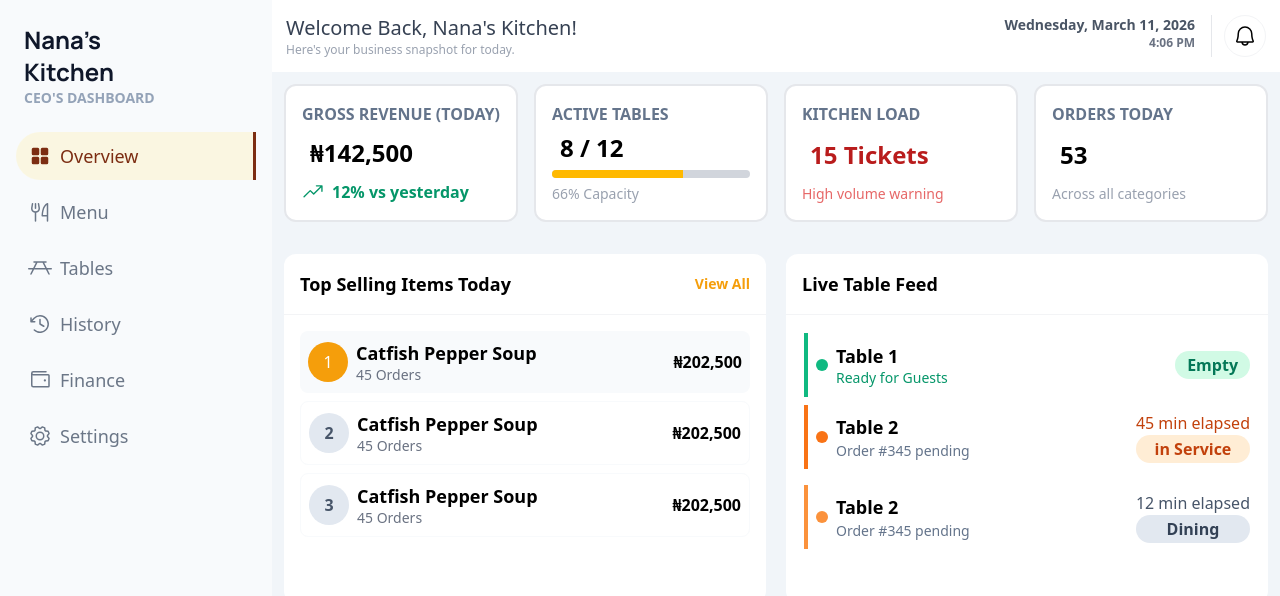
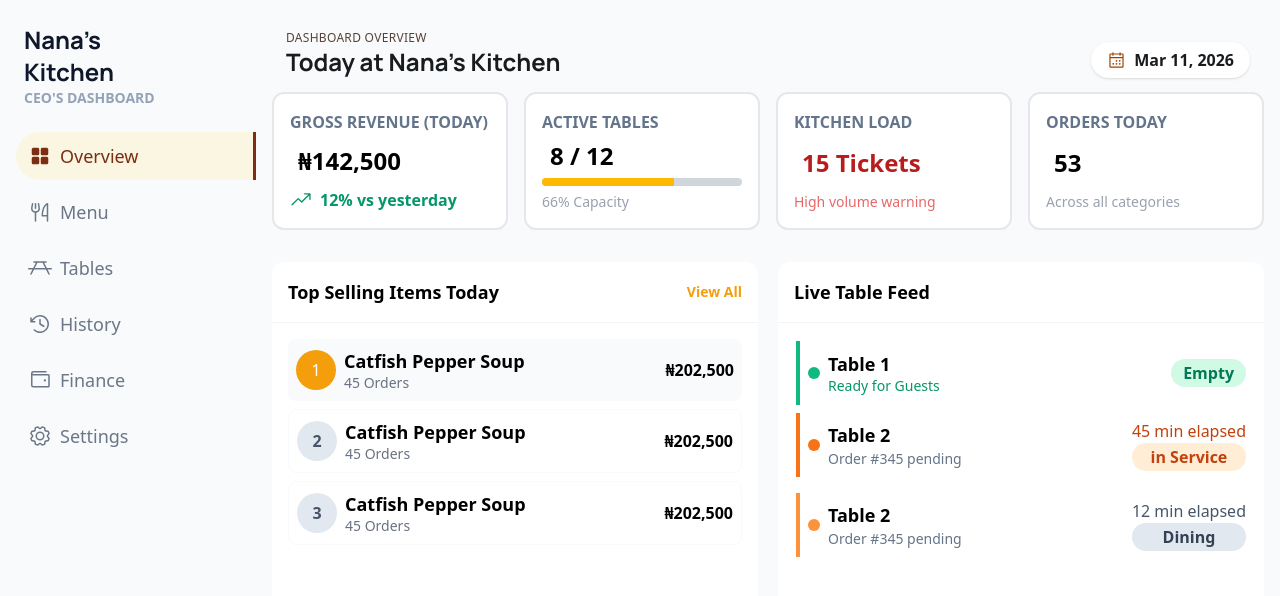
Before and after one commit to munachi821/Table-tap, a Next.js app: page /admin in a window 1280 px wide. Shown: the top 596 px of the page. Built offline with nearby package versions, Linux system fonts and the light colour scheme.

Commit message:
revamped the sidebar

```diff
--- a/app/admin/(tabs)/overview.tsx
+++ b/app/admin/(tabs)/overview.tsx
@@ -1,8 +1,33 @@
-import { TrendUpIcon } from "@phosphor-icons/react";
+import { BellIcon, CalendarDotsIcon, TrendUpIcon } from "@phosphor-icons/react";
 
 const Overview = () => {
+  const fullDate = () => {
+    const date = new Date();
+    return date.toLocaleString("en-US", {
+      day: "numeric",
+      month: "short",
+      year: "numeric",
+    });
+  };
   return (
-    <div>
+    <div className="pt-4 pr-4">
+      <header className="sticky top-0">
+        <nav className="p-3.5 flex justify-between items-end">
+          <div>
+            <p className="text-xs font-medium text-[#584237] tracking-wide">
+              DASHBOARD OVERVIEW
+            </p>
+            <h2 className="text-2xl text-[#191C1E] font-bold font-manrope">
+              Today at Nana&apos;s Kitchen
+            </h2>
+          </div>
+
+          <div className="flex items-center gap-2 font-semibold shadow-sm py-1.5 px-4 text-[#191C1E] rounded-full bg-white">
+            <CalendarDotsIcon size={19} className="text-[#9D4300]" />
+            <p>{fullDate()}</p>
+          </div>
+        </nav>
+      </header>
       <div className="grid grid-cols-4 gap-x-4">
         <div className="bg-white p-4 rounded-xl flex justify-between flex-col gap-1.5 border-2 border-gray-200">
           <p className="text-[#64748B] font-semibold">GROSS REVENUE (TODAY)</p>
--- a/app/admin/page.tsx
+++ b/app/admin/page.tsx
@@ -131,38 +131,8 @@ const Page = () => {
           </ul>
         </div>
       </div>
-      <div className="w-full h-full bg-[#F1F5F9] overflow-auto relative">
-        {/* Navbar */}
-        <header className="sticky top-0">
-          <nav className="bg-white p-3.5 flex justify-between items-center">
-            <div>
-              <h2 className="text-xl font-medium text-gray-700">
-                Welcome Back, Nana&apos;s Kitchen!
-              </h2>
-              <p className="text-xs text-gray-400">
-                Here&apos;s your business snapshot for today.
-              </p>
-            </div>
-
-            <div className="flex gap-4">
-              <div>
-                <p className="text-sm font-bold text-gray-600">{fullDate()}</p>
-                <p className="text-xs text-right font-semibold text-gray-500">
-                  {time}
-                </p>
-              </div>
-
-              <div className="border-l pl-3 border-gray-200">
-                <div className="border border-gray-100 p-2 rounded-full">
-                  <BellIcon size={24} />
-                </div>
-              </div>
-            </div>
-          </nav>
-        </header>
-
-        {/* Tab Area */}
-        <div className="p-3">{<Overview />}</div>
+      <div className="w-full h-full bg-[#F8FAFC] overflow-auto relative">
+        <Overview />
       </div>
     </main>
   );
```
